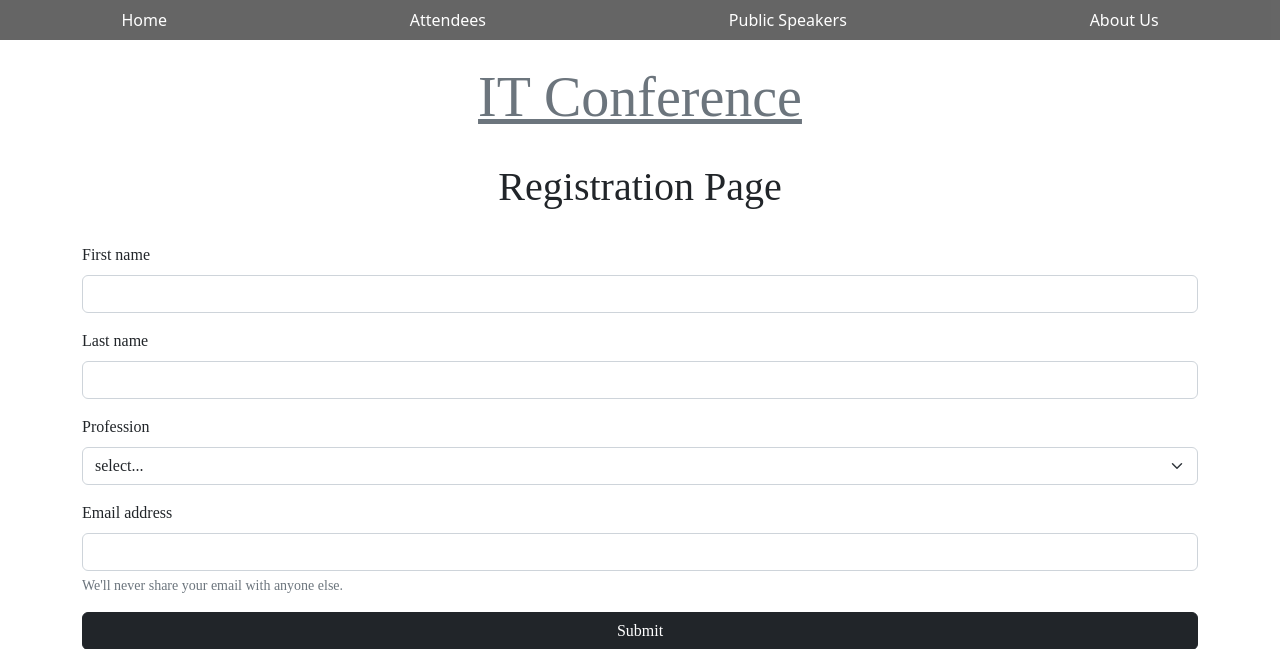
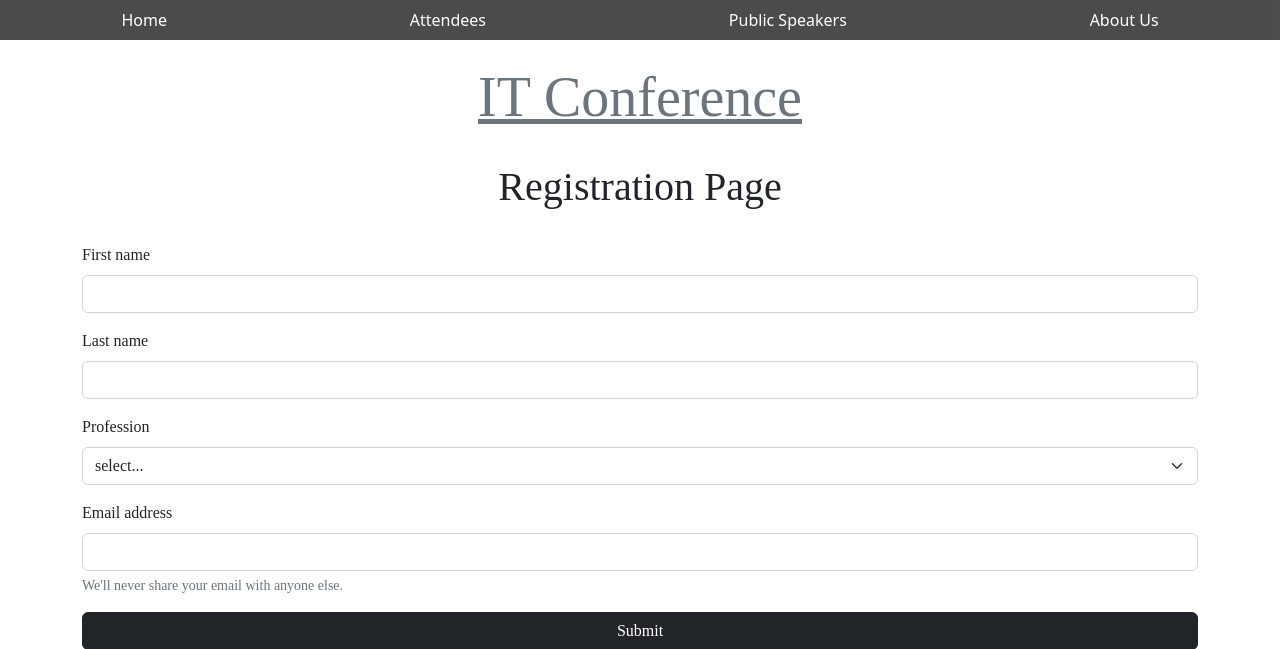
Before and after one commit to null-terminator-v0/IT_Conference, a PHP site: page / in a window 1280 px wide. Shown: the top 649 px of the page. Run offline with PHP 8.4, Linux system fonts and the light colour scheme; some libraries are stand-ins or nearby versions.

Commit message:
changing navigation bar background color

```diff
--- a/source/css/site.css
+++ b/source/css/site.css
@@ -12,7 +12,7 @@
 
 .bg-nav {
     background-color: black;
-    opacity: 0.6;
+    opacity: 0.7;
 }
 
 .mydiv{
```
